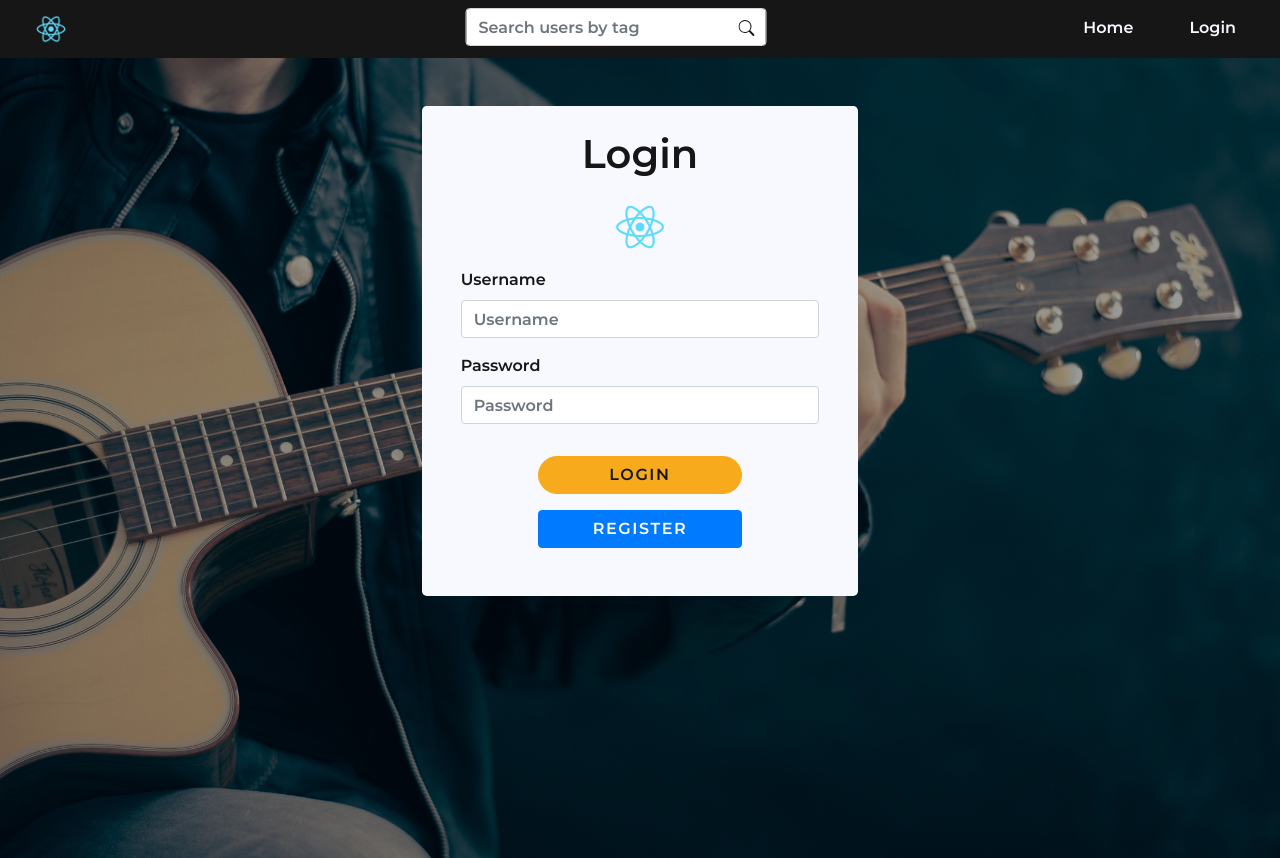
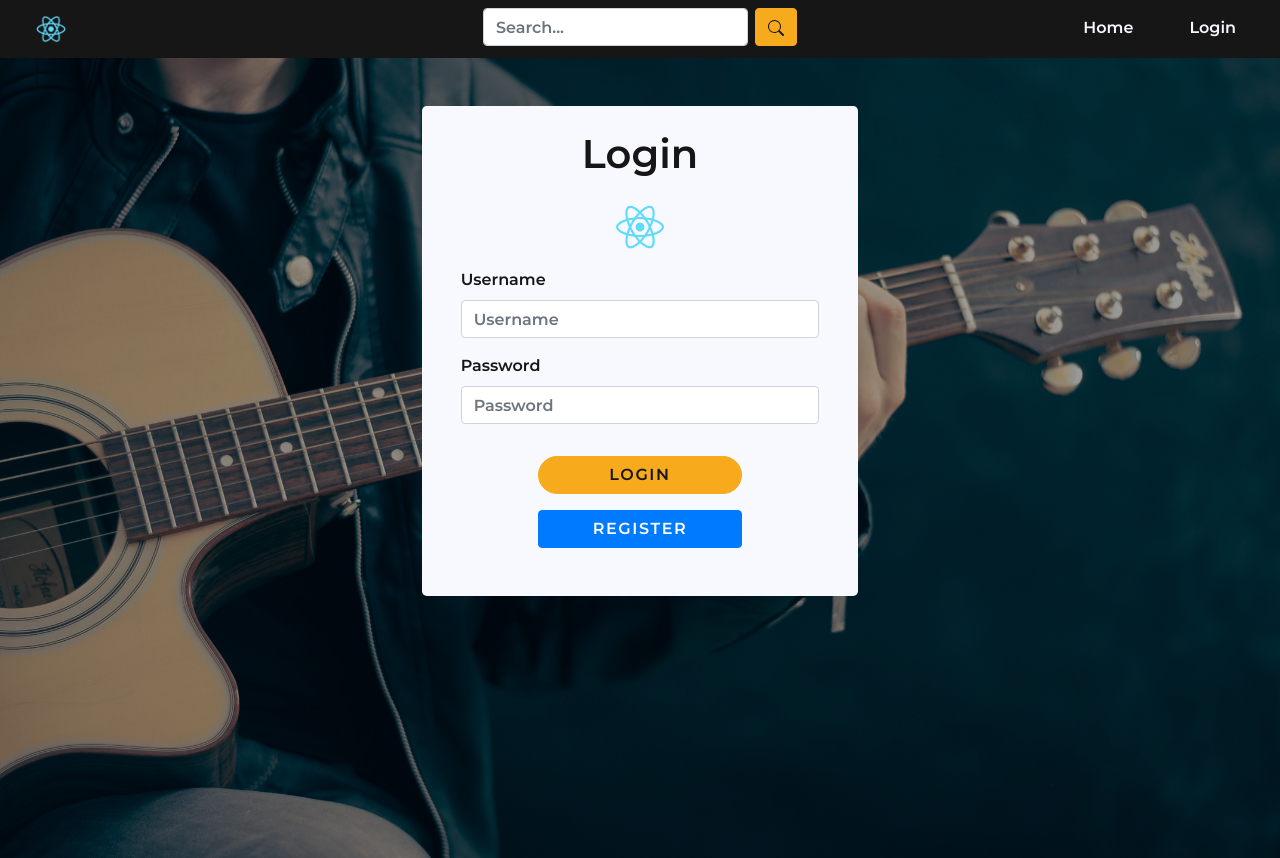
Before and after one commit to Orlian/mediaservicesProject, a React (Create React App) app: page /login in a window 1280 px wide. Built offline with nearby package versions, Linux system fonts and the light colour scheme; no server answers; a web font is replaced by a local one.

Commit message:
search hommia tehty

```diff
--- a/src/App.js
+++ b/src/App.js
@@ -9,6 +9,7 @@ import Upload from './view/Upload';
 import Logout from './view/Logout';
 import {MediaProvider} from './contexts/MediaContext';
 import EditMedia from './view/EditMedia';
+import Search from './view/Search';
 
 const App = () => {
   return (
@@ -25,6 +26,8 @@ const App = () => {
             <Route path="/upload" component={Upload} />
             <Route path="/logout" component={Logout} />
             <Route path="/editmedia" component={EditMedia} />
+            <Route path="/search" component={Search}/>
+            _
           </Switch>
         </div>
       </MediaProvider>
--- a/src/components/Navigation.js
+++ b/src/components/Navigation.js
@@ -1,5 +1,12 @@
 /* eslint-disable max-len */
-import {Navbar, Nav, Form, FormControl, Button} from 'react-bootstrap';
+import {
+  Navbar,
+  Nav,
+  Form,
+  FormControl,
+  Button,
+  InputGroup,
+} from 'react-bootstrap';
 import {Search} from 'react-bootstrap-icons';
 import {Link as RouterLink} from 'react-router-dom';
 import {withRouter} from 'react-router-dom';
@@ -7,11 +14,17 @@ import {useContext, useEffect} from 'react';
 import {MediaContext} from '../contexts/MediaContext';
 import {useUsers} from '../hooks/ApiHooks';
 import PropTypes from 'prop-types';
-
+import {Formik} from 'formik';
+import * as yup from 'yup';
 
 const Navigation = ({history}) => {
   const [user, setUser] = useContext(MediaContext);
   const {getUser} = useUsers();
+
+  const validationSchema = yup.object({
+    search: yup.string().min(1).required('Write something').matches(/^[a-zA-Z 0-9'*_.-]*$/,
+        'Invalid characters'),
+  });
 
   useEffect(() => {
     const checkUser = async () => {
@@ -37,6 +50,18 @@ const Navigation = ({history}) => {
     checkUser();
   }, []);
 
+  const doSearch = async (input) => {
+    try {
+      const location = {
+        pathname: '/search',
+        state: input,
+      };
+      history.push(location);
+    } catch (e) {
+      console.error(e.message);
+    }
+  };
+
 
   return (
     <>
@@ -56,7 +81,22 @@ const Navigation = ({history}) => {
             alt="React Bootstrap logo"
           />
         </Navbar.Brand>
-        <Form inline className="mr-0 position-absolute"
+        <Formik initialValues={{search: ''}} validationSchema={validationSchema} onSubmit={(values, {setSubmitting, resetForm}) => {
+          setSubmitting(true);
+          doSearch(values);
+          setTimeout(() => {
+            resetForm();
+            setSubmitting(false);
+          }, 500);
+        }}>
+          {( {values,
+            errors,
+            touched,
+            handleChange,
+            handleBlur,
+            handleSubmit,
+            isSubmitting}) => (
+            <Form onSubmit={handleSubmit} inline className="mr-0 position-absolute"
               style={{
                 left: '50%',
                 top: '0.5rem',
@@ -64,21 +104,36 @@ const Navigation = ({history}) => {
                 transform: 'translateX(-50%)',
               }}
             >
-          <FormControl type="text"
-            placeholder="Search users by tag"
-            className="mr-sm-5 w-100 pr-5 position-relative"
-          />
-          <Button
-            className="position-absolute"
+              <InputGroup className="mb-3">
+                <FormControl
+                  placeholder="Search..."
+                  aria-label="Search"
+                  type="text"
+                  name="search"
+                  onChange={handleChange}
+                  onBlur={handleBlur}
+                  className={touched.comment && errors.comment ?
+                    'error' : null}
+                  value={values.comment}
                   style={{
-              right: '48px',
-              backgroundColor: 'inherit',
-              border: 'none',
+                    borderRadius: '0.25rem',
                   }}
-          >
-            <Search color="#161616"/>
-          </Button>
+                />{touched.comment && errors.comment ? (
+                <div className="error-message">{errors.comment}</div>
+              ): null}
+                <InputGroup.Append>
+                  <Button type="submit" className="font-weight-bold form-btn ml-2" disabled={isSubmitting}
+                    style={{
+                      backgroundColor: '#f6aa1c',
+                      border: '1px solid #f6aa1c',
+                      color: '#161616',
+                      borderRadius: '0.25rem',
+                    }}><Search/></Button>
+                </InputGroup.Append>
+              </InputGroup>
             </Form>
+          )}
+        </Formik>
         <Navbar.Toggle aria-controls="basic-navbar-nav"/>
         <Navbar.Collapse id="basic-navbar-nav">
           <Nav className="justify-content-end w-100">
@@ -96,8 +151,6 @@ const Navigation = ({history}) => {
             </>}
             {user ? <Nav.Link as={RouterLink} to="/logout">Logout</Nav.Link> :
               <Nav.Link as={RouterLink} to="/login">Login</Nav.Link> }
-
-
           </Nav>
         </Navbar.Collapse>
       </Navbar>
--- a/src/components/UserTable.js
+++ b/src/components/UserTable.js
@@ -4,8 +4,8 @@ import UserRow from './UserRow';
 import {useUsers} from '../hooks/ApiHooks';
 import PropTypes from 'prop-types';
 
-const UserTable = ({sortType, user}) => {
-  const {userArray} = useUsers(true, user);
+const UserTable = ({sortType, user, input}) => {
+  const {userArray} = useUsers(true, user, input);
 
   console.log('UserTable userArray', userArray);
   const skillsArray = userArray?.filter((item)=> {
@@ -58,6 +58,7 @@ const UserTable = ({sortType, user}) => {
 UserTable.propTypes = {
   sortType: PropTypes.string,
   user: PropTypes.object,
+  input: PropTypes.string,
 };
 
 export default UserTable;
--- a/src/hooks/ApiHooks.js
+++ b/src/hooks/ApiHooks.js
@@ -121,14 +121,27 @@ const useMedia = (update = false, ownFiles, currentUser) => {
 const useUsers = (update = false, user, input = '') => {
   const [userArray, setUserArray] = useState([]);
   if (update) {
+    if (input === '') {
       useEffect(async () => {
         try {
-        const users = await getUserRecommendations(localStorage.getItem('token'), user);
+          const users = await getUserRecommendations(
+              localStorage.getItem('token'), user);
           setUserArray(users);
         } catch (e) {
           console.error('useUsers error', e.message);
         }
       }, []);
+    } else {
+      useEffect(async () => {
+        try {
+          const users = await getSearchResults(
+              localStorage.getItem('token'), input, user);
+          setUserArray(users);
+        } catch (e) {
+          console.error('useUsers error', e.message);
+        }
+      }, []);
+    }
   }
   const register = async (inputs) => {
     const fetchOptions = {
@@ -201,8 +214,8 @@ const useUsers = (update = false, user, input = '') => {
         'x-access-token': token,
       },
     };
-    input = input.toLowerCase();
     try {
+      console.log('getsearchresults', input, user);
       let avatars = await doFetch(baseUrl + 'tags/' + appIdentifier);
       avatars = avatars.filter((avatar)=>{
         return !!JSON.parse(avatar.description).skills;
@@ -211,8 +224,10 @@ const useUsers = (update = false, user, input = '') => {
         return await doFetch(baseUrl + 'users/' + item.user_id, fetchOptions);
       }));
       return allUsers.filter((item) => {
-        return user.user_id !== item.user_id && (JSON.parse(item.full_name).skills?.includes(input) || JSON.parse(item.full_name).genres?.toLowerCase().includes(input)||
-        JSON.parse(item.full_name).regions.toLowerCase().includes(input));
+        console.log('item', item, user.user_id, JSON.parse(item.full_name).skills ? JSON.parse(item.full_name).artist_name.includes(input): 'joo');
+        return user.user_id !== item.user_id && ( (JSON.parse(item.full_name).skills ? JSON.parse(item.full_name).skills?.includes(input) : false) || (JSON.parse(item.full_name).genres ? JSON.parse(item.full_name).genres?.includes(input) : false) ||
+          (JSON.parse(item.full_name).regions ? JSON.parse(item.full_name).regions.includes(input) : false) || (JSON.parse(item.full_name).artist_name ? JSON.parse(item.full_name).artist_name?.includes(input) : false) ||
+          item.username.includes(input));
       });
     } catch (e) {
       console.log(e.message);
--- /dev/null
+++ b/src/view/Search.js
@@ -0,0 +1,31 @@
+import {Col, Container, Row} from 'react-bootstrap';
+import UserTable from '../components/UserTable';
+import {useContext} from 'react';
+import {MediaContext} from '../contexts/MediaContext';
+import PropTypes from 'prop-types';
+
+
+const Search = ({location}) => {
+  const [user] = useContext(MediaContext);
+  const input = location.state.search;
+
+  console.log(input);
+
+  return (
+    <>
+      <Container fluid>
+        <Row className="d-flex justify-content-center mt-5">
+          <Col xs={10}>
+            <UserTable user={user} input={input}/>
+          </Col>
+        </Row>
+      </Container>
+    </>
+  );
+};
+
+Search.propTypes = {
+  location: PropTypes.object,
+};
+
+export default Search;
```
Lines whose indentation alone changed are shown as unchanged.
